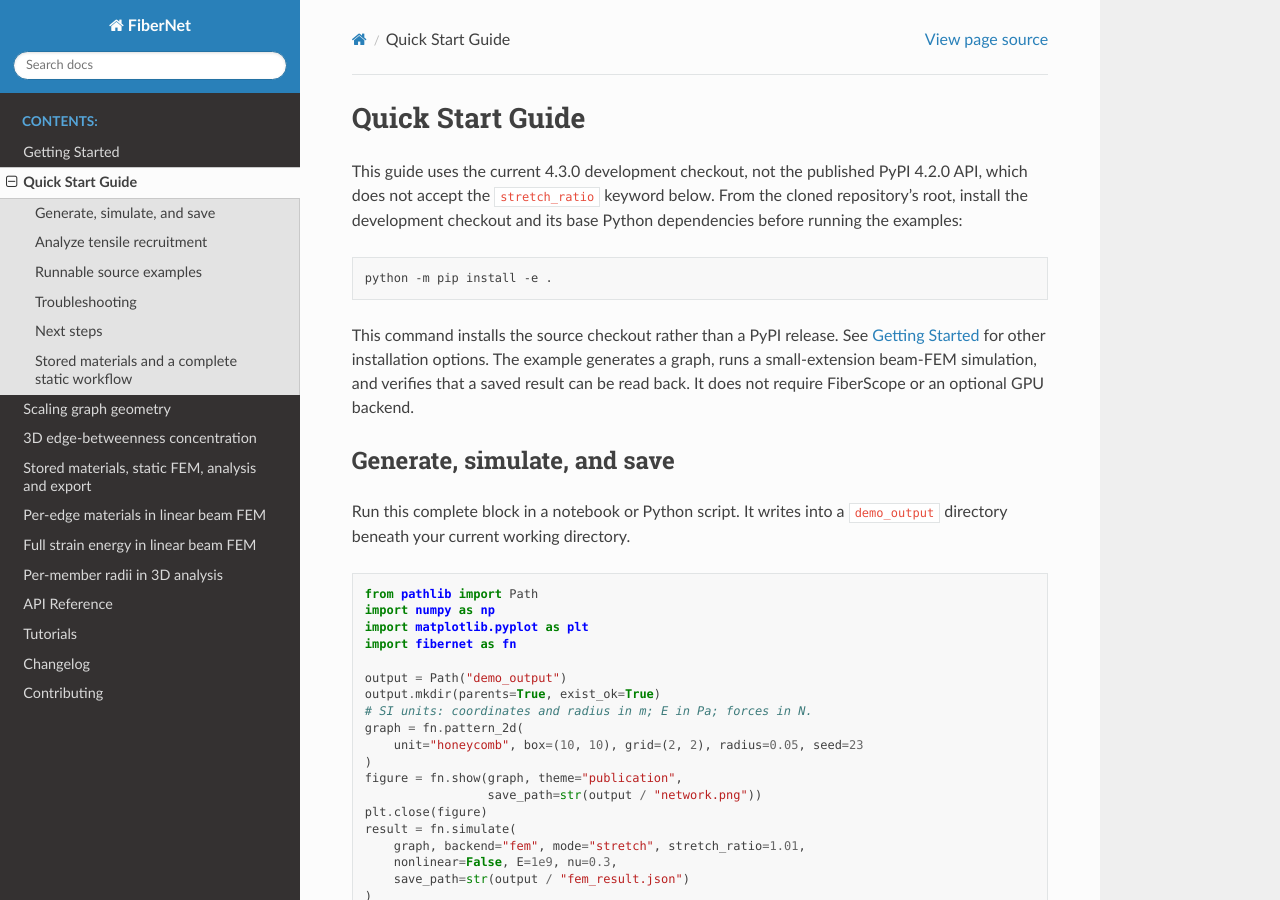
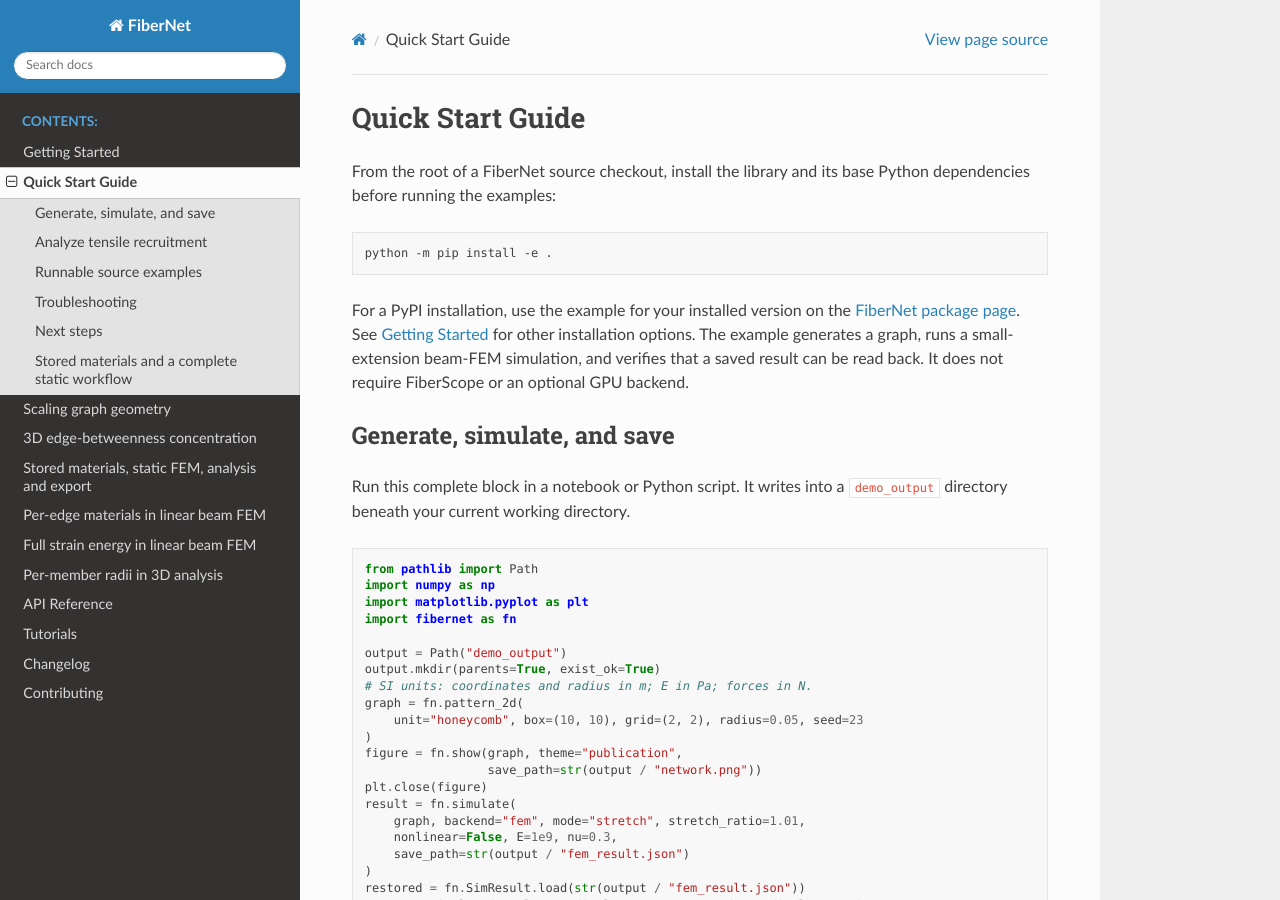
Before and after one commit to GellmanSparrowS/fibernet, a Sphinx documentation site: the page built from docs/quickstart.rst, in a window 1280 px wide and 900 px high. Built offline with Sphinx 7.4.7 and the Read the Docs theme 3.1.0, drawn with Linux system fonts in a browser that asks for light colours.

Commit message:
Refresh source and released quickstart guidance

```diff
--- a/docs/quickstart.rst
+++ b/docs/quickstart.rst
@@ -1,16 +1,15 @@
 Quick Start Guide
 =================
 
-This guide uses the current 4.3.0 development checkout, not the published PyPI
-4.2.0 API, which does not accept the ``stretch_ratio`` keyword below. From the
-cloned repository's root, install the development checkout and its base Python
-dependencies before running the examples:
+From the root of a FiberNet source checkout, install the library and its base
+Python dependencies before running the examples:
 
 .. code-block:: bash
 
    python -m pip install -e .
 
-This command installs the source checkout rather than a PyPI release.
+For a PyPI installation, use the example for your installed version on the
+`FiberNet package page <https://pypi.org/project/fibernet/>`_.
 See :doc:`getting_started` for other installation options. The example
 generates a graph, runs a small-extension beam-FEM simulation, and verifies that
 a saved result can be read back. It does not require FiberScope or an optional
```
Also changed, not shown: docs/HOMEPAGE_EXAMPLE_SCOPE.md (+1 -1 lines).
